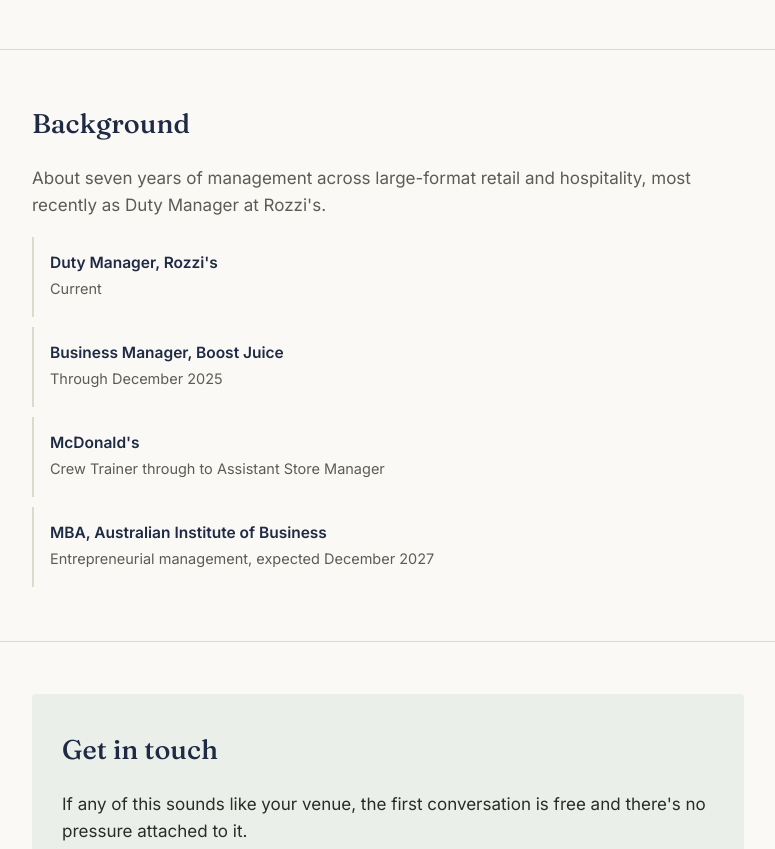
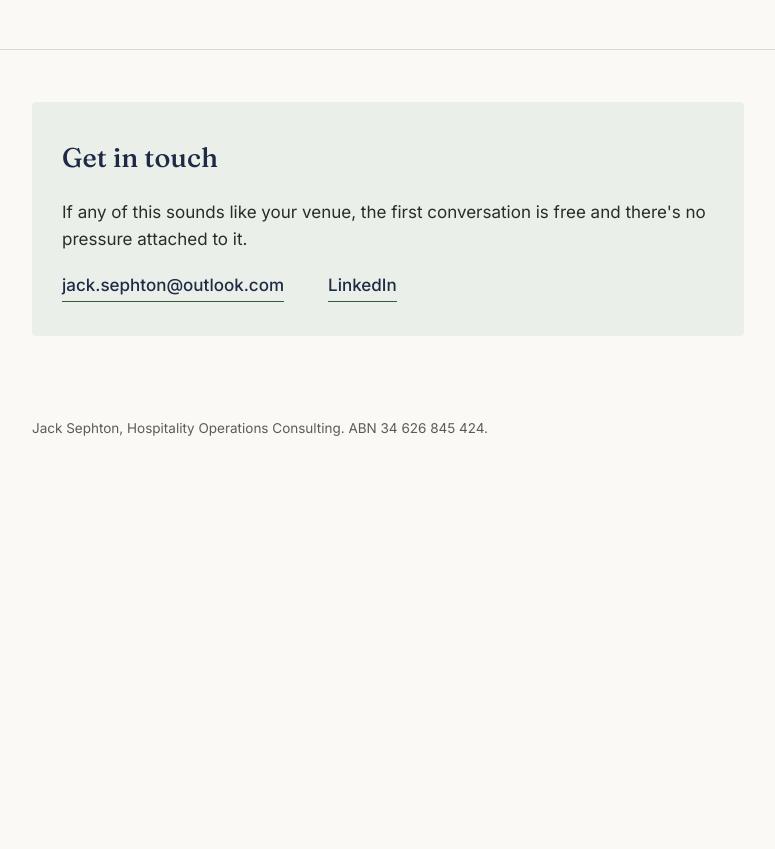
Before and after one commit to jackwsephton-web/JackSephtonConsulting, a plain HTML site: page index.html in a window 1280 px wide. Shown: the part 2372-3221 px from the top of the page, without its empty margins (252-1027 px from the left). After the commit the page ends 2861 px from the top, so only its background shows below. Drawn offline with Linux system fonts and the light colour scheme.

Commit message:
Update index.html

```diff
--- a/index.html
+++ b/index.html
@@ -267,18 +267,6 @@
     </div>
   </section>
 
-  <section id="background">
-    <div class="wrap">
-      <h2 class="section-title">Background</h2>
-      <p class="soft">About seven years of management across large-format retail and hospitality, most recently as Duty Manager at Rozzi's.</p>
-      <div class="bg-grid">
-        <div class="bg-item"><strong>Duty Manager, Rozzi's</strong><span>Current</span></div>
-        <div class="bg-item"><strong>Business Manager, Boost Juice</strong><span>Through December 2025</span></div>
-        <div class="bg-item"><strong>McDonald's</strong><span>Crew Trainer through to Assistant Store Manager</span></div>
-        <div class="bg-item"><strong>MBA, Australian Institute of Business</strong><span>Entrepreneurial management, expected December 2027</span></div>
-      </div>
-    </div>
-  </section>
 
   <section id="contact">
     <div class="wrap">
```
